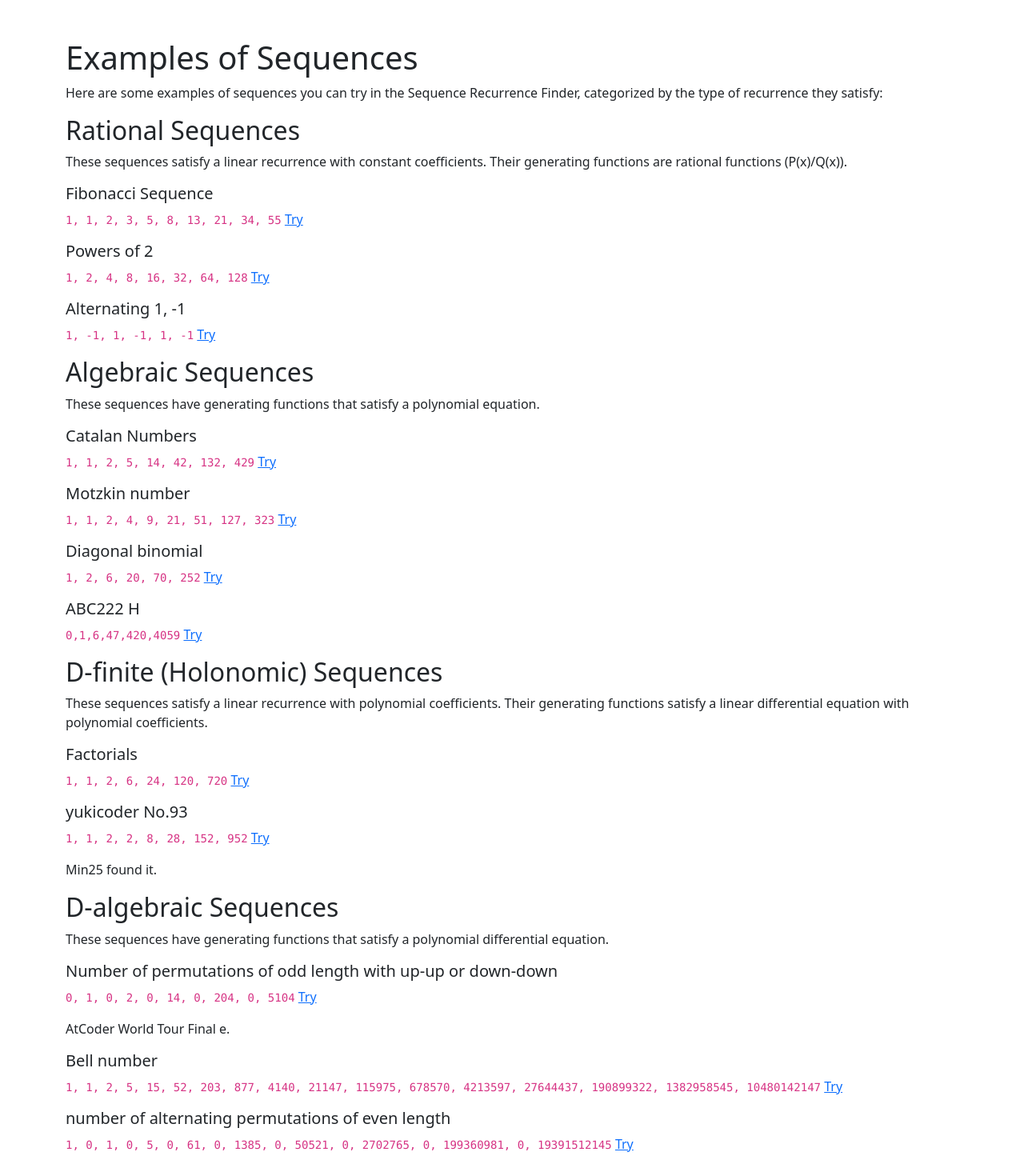
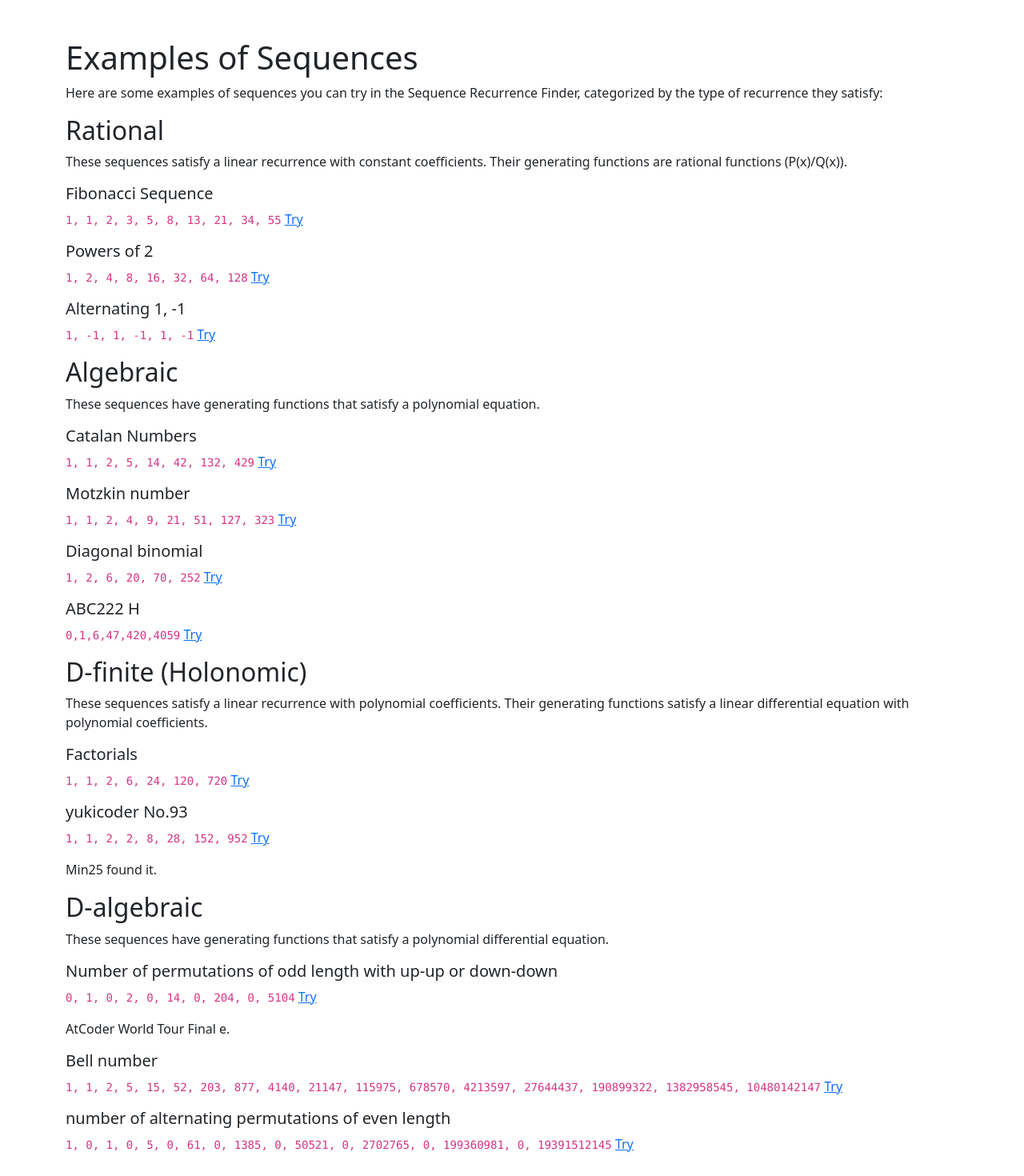
Before and after one commit to Maruoka842/functionFinder, a React (Vite) app: page /functionFinder/examples in a window 1280 px wide. Shown: the top 1470 px of the page at 80% size. Built offline with nearby package versions, Linux system fonts and the light colour scheme.

Commit message:
Rational sequenceをRationalに。D-finiteとかも

```diff
--- a/src/Examples.tsx
+++ b/src/Examples.tsx
@@ -7,7 +7,7 @@ function Examples() {
       <h1>Examples of Sequences</h1>
       <p>Here are some examples of sequences you can try in the Sequence Recurrence Finder, categorized by the type of recurrence they satisfy:</p>
 
-      <h2>Rational Sequences</h2>
+      <h2>Rational</h2>
       <p>These sequences satisfy a linear recurrence with constant coefficients. Their generating functions are rational functions (P(x)/Q(x)).</p>
       <h5>Fibonacci Sequence</h5>
       <p><code>1, 1, 2, 3, 5, 8, 13, 21, 34, 55</code> <Link to="/?sequence=1,1,2,3,5,8,13,21,34,55&degree=1&extendLength=20">Try</Link></p>
@@ -18,7 +18,7 @@ function Examples() {
       <h5>Alternating 1, -1</h5>
       <p><code>1, -1, 1, -1, 1, -1</code> <Link to="/?sequence=1,-1,1,-1,1,-1&degree=1&extendLength=20">Try</Link></p>
 
-      <h2>Algebraic Sequences</h2>
+      <h2>Algebraic</h2>
       <p>These sequences have generating functions that satisfy a polynomial equation.</p>
       <h5>Catalan Numbers</h5>
       <p><code>1, 1, 2, 5, 14, 42, 132, 429</code> <Link to="/?sequence=1,1,2,5,14,42,132,429&degree=1&extendLength=20">Try</Link></p>
@@ -29,7 +29,7 @@ function Examples() {
       <h5>ABC222 H</h5>
       <p><code>0,1,6,47,420,4059</code> <Link to="/?sequence=0,1,6,47,420,4059,41316,436345,737006,535794,665756,678736&degree=1&extendLength=20">Try</Link></p>
 
-      <h2>D-finite (Holonomic) Sequences</h2>
+      <h2>D-finite (Holonomic)</h2>
       <p>These sequences satisfy a linear recurrence with polynomial coefficients. Their generating functions satisfy a linear differential equation with polynomial coefficients.</p>
       <h5>Factorials</h5>
       <p><code>1, 1, 2, 6, 24, 120, 720</code> <Link to="/?sequence=1,1,2,6,24,120,720&degree=1&extendLength=20">Try</Link></p>
@@ -37,7 +37,7 @@ function Examples() {
       <p><code>1, 1, 2, 2, 8, 28, 152, 952</code> <Link to="/?sequence=1,1,2,2,8,28,152,952,7208,62296,605864,522934,951268,408314,460283,696500,17045,819809,110051,817027,391750,406848,886786,46633,699032,61450,243777,940538,211999,763310,943144,217768,262364,854737,570686,870372,220002,618363,961813,86297,334626,877521,163352,36748,826053,537680,948030,218226,593090,655673,959753,544220,513944,205002&degree=2&extendLength=20">Try</Link></p>
       <p>Min25 found it.</p>
 
-      <h2>D-algebraic Sequences</h2>
+      <h2>D-algebraic</h2>
       <p>These sequences have generating functions that satisfy a polynomial differential equation.</p>
       <h5>Number of permutations of odd length with up-up or down-down</h5>
       <p><code>0, 1, 0, 2, 0, 14, 0, 204, 0, 5104</code> <Link to="/?sequence=0, 1, 0, 2, 0, 14, 0, 204, 0, 5104, 0, 195040, 0, 570386, 0, 168983, 0, 671563, 0, 226455, 0, 272519, 0, 603129, 0, 298609, 0, 841256, 0, 663822, 0, 476977, 0, 574167, 0, 318955, 0, 57566, 0, 387157&degree=3&extendLength=20">Try</Link></p>
```
